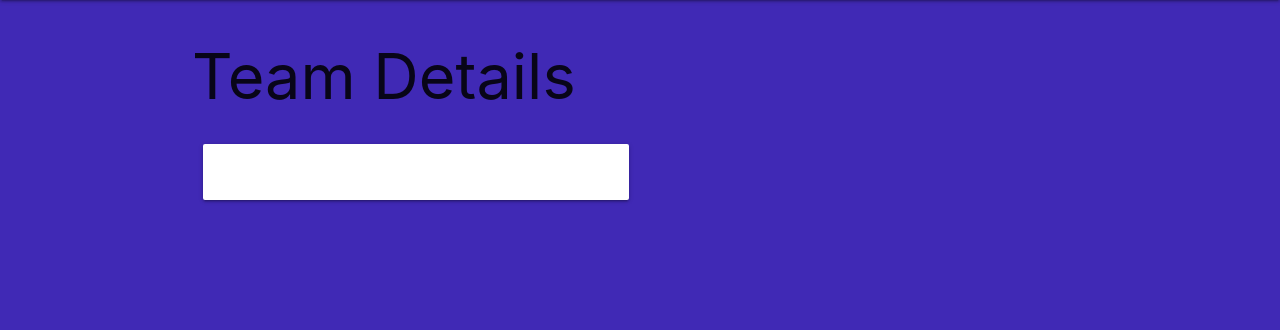
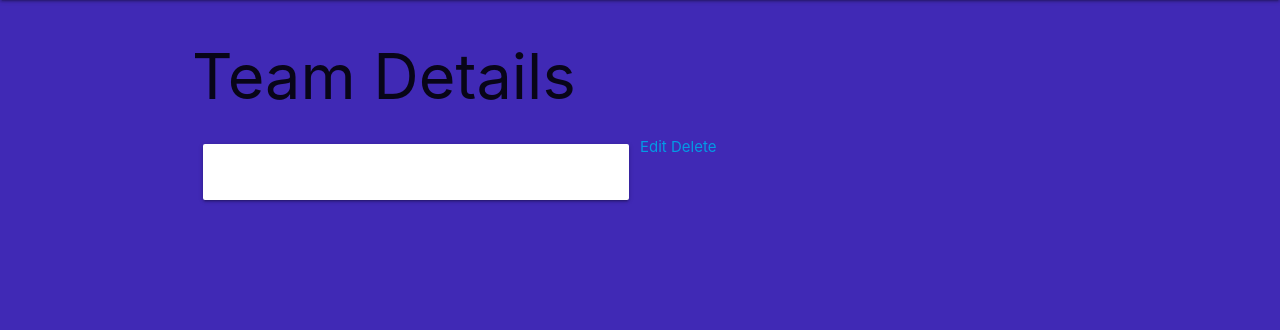
Before and after one commit to CodingJedi12/footballr, a Django app: template main_app/templates/teams/detail.html in a window 1280 px wide. Shown: the part 64-394 px from the top of the page. Run offline with Django 4.2, Linux system fonts and the light colour scheme; the template is opened without the code that fills it, so the values that code supplies are empty; parts of the project's set-up code (start-up, migrations or seed data) failed here and were passed over.

Commit message:
update and delete button on details template

```diff
--- a/main_app/templates/teams/detail.html
+++ b/main_app/templates/teams/detail.html
@@ -11,6 +11,10 @@
             </div>
         </div>
     </div>
+    <div class="card-action">
+        <a href="{% url 'teams_update' team.id %}">Edit</a>
+        <a href="{% url 'teams_delete' team.id %}">Delete</a>
+      </div>
 </div>
 
 {% endblock %}
```
